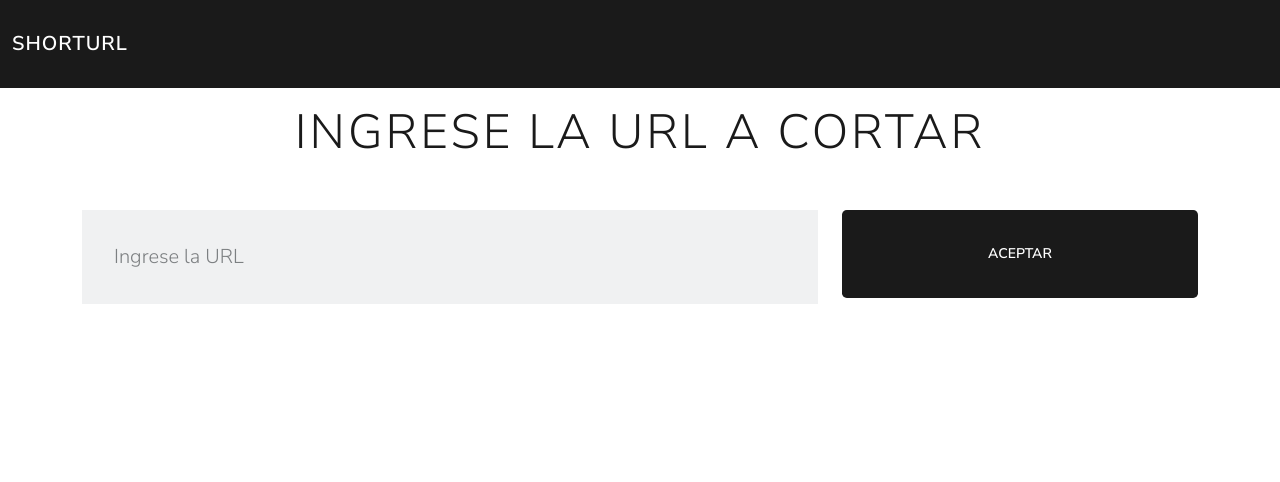
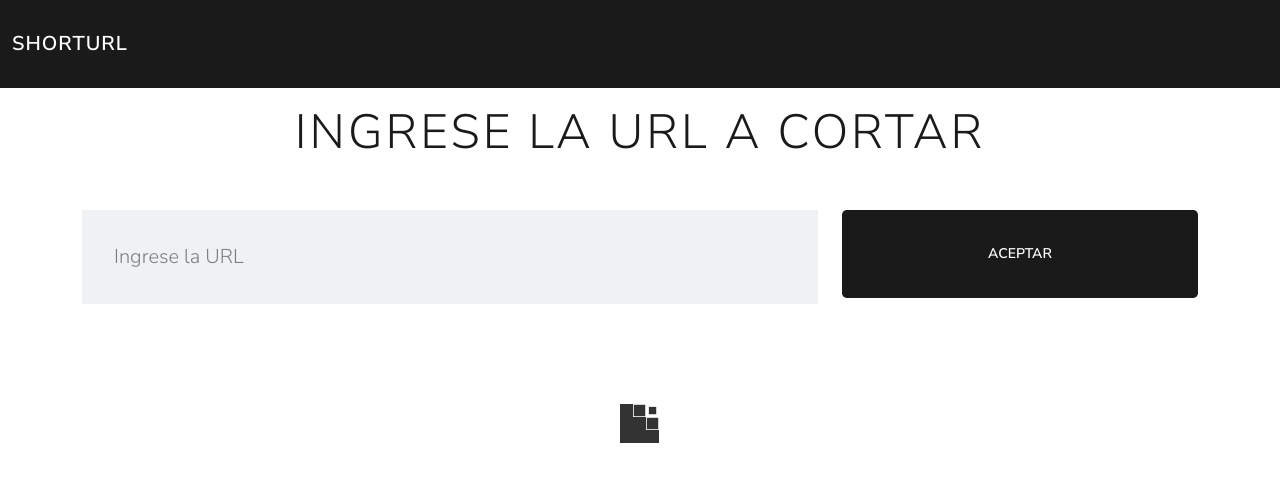
Before and after one commit to alejahndro02/shorturl, an Angular app: page / in a window 1280 px wide. Shown: the top 482 px of the page. Built offline with nearby package versions, Linux system fonts and the light colour scheme.

Commit message:
Se renderizo el componente spinner dentro del componente short-url

```diff
--- a/src/app/components/short-url/short-url.component.html
+++ b/src/app/components/short-url/short-url.component.html
@@ -13,4 +13,5 @@
             <input type="text" [(ngModel)]="urlCorta" class="form-control form-control-lg" placeholder="URL procesada">
         </div>
     </div>
+    <app-spinner></app-spinner>
 </div>
```
